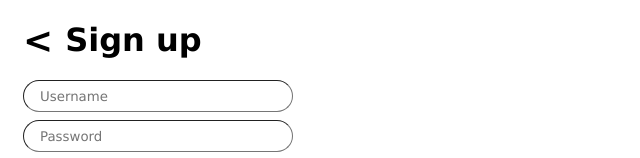
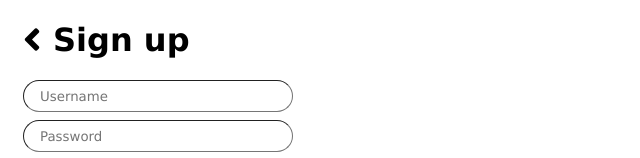
Before and after one commit to GrapesGoober/TodoCards-Project, a SvelteKit app in the folder TodoCards-FrontEnd/: page /signup in a window 1280 px wide. Shown: the top 158 px of the page, without its empty margins (0-640 px from the left). Built offline with nearby package versions, Linux system fonts and the light colour scheme.

Commit message:
Refactor to use font awesome

```diff
--- a/TodoCards-FrontEnd/src/routes/signup/+page.svelte
+++ b/TodoCards-FrontEnd/src/routes/signup/+page.svelte
@@ -27,10 +27,13 @@
     }
 </script>
 
+<!-- Font Awesome 5 Free -->
+<link rel="stylesheet" href="https://cdnjs.cloudflare.com/ajax/libs/font-awesome/5.15.3/css/all.min.css">
+
 <div class="signuppage">
     <div class="header">
         <!--might add an icon for going back to login page-->
-        <button class="goback_btn" on:click={goback}>&#60;</button>
+        <button class="goback_btn" on:click={goback}><i class="fas fa-angle-left"></i></button>
         <h1>Sign up</h1>
     </div>
     <div>
```
